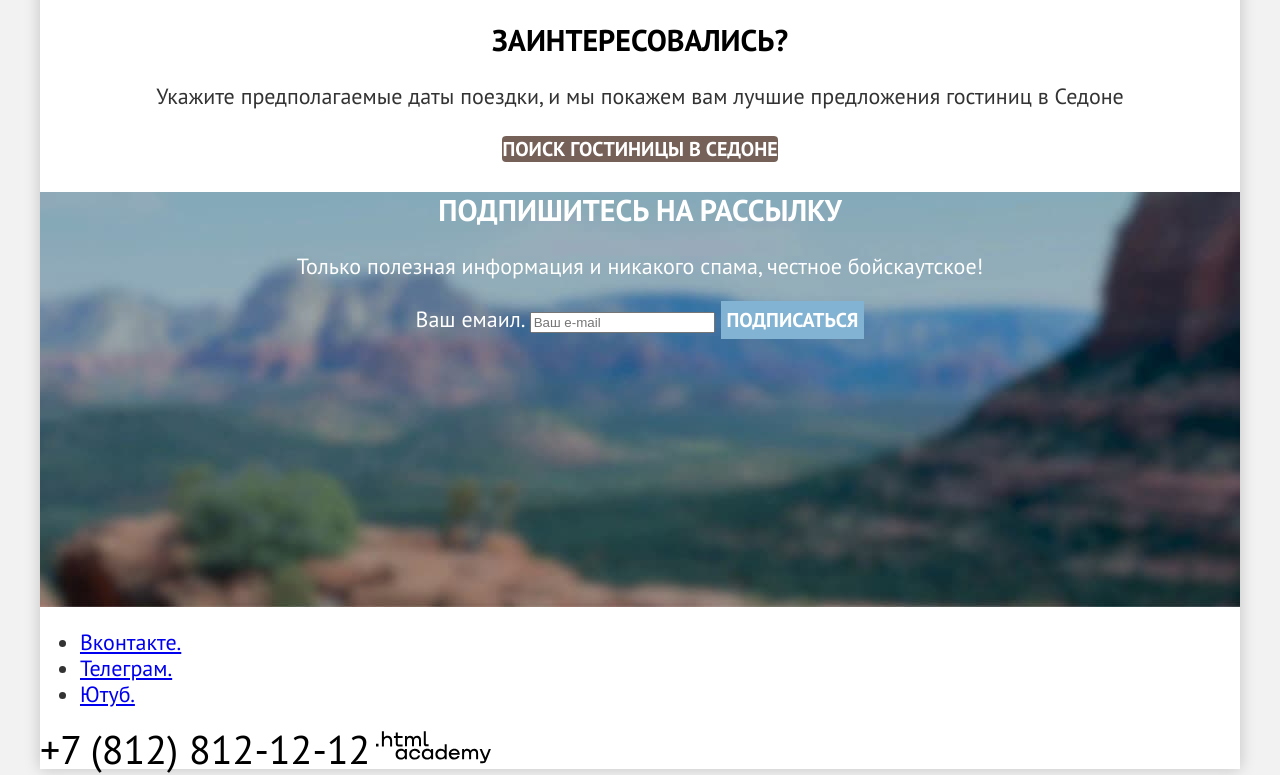
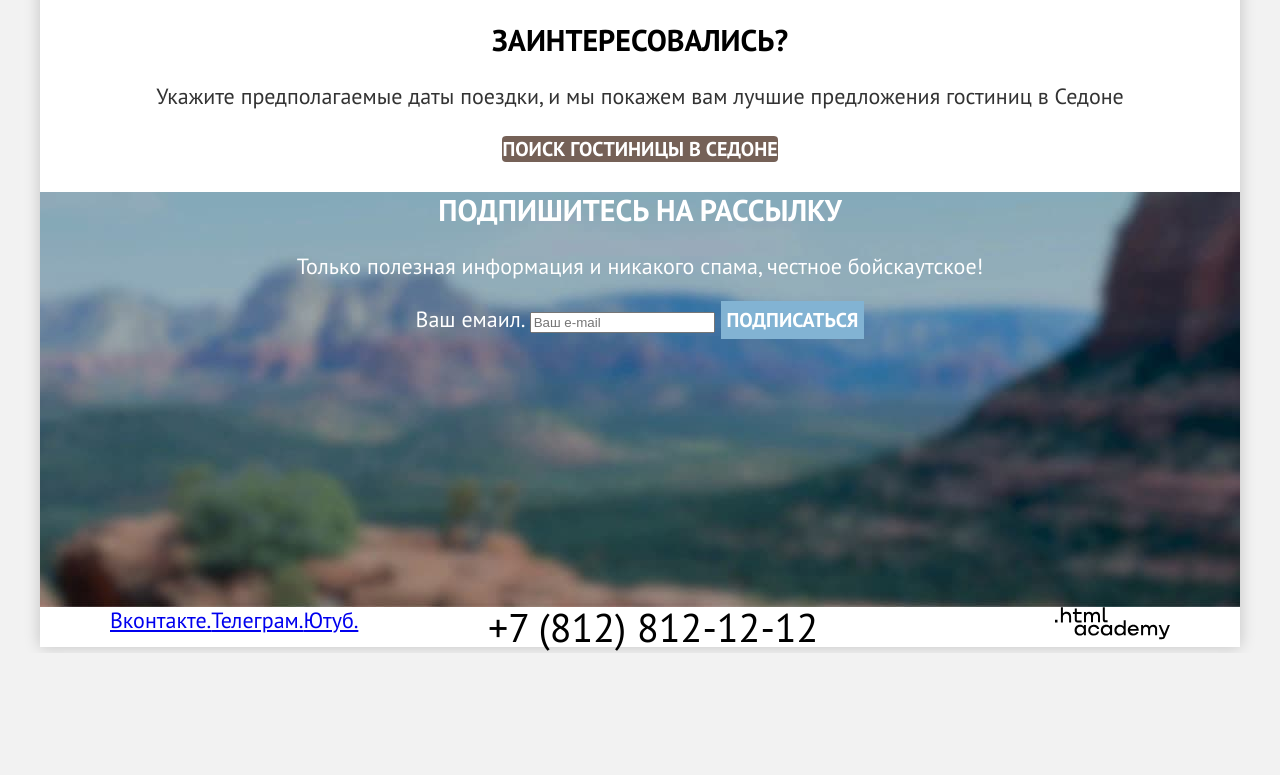
Before and after one commit to htmlacademy-htmlcss/1849265-sedona-37, a plain HTML site: page index.html in a window 1280 px wide. Shown: the part 2404-3179 px from the top of the page. After the commit the page ends 3057 px from the top, so only its background shows below. Drawn offline with Linux system fonts and the light colour scheme.

Commit message:
Добавляет flex в footer страницы index.html

```diff
--- a/index.html
+++ b/index.html
@@ -208,28 +208,29 @@
       </main>
       <!-- Подвал -->
       <footer class="page-footer">
-        <ul class="social-list">
-          <li class="social-item">
+        <div class="page-footer-container">
+          <ul class="footer-social-list">
+            <li class="footer-social-item">
               <a
-              class="social-icon"
+                class="footer-social-icon"
                 href="https://vk.com/htmlacademy"
                 target="_blank"
               >
                 <span class="visually-hidden">Вконтакте.</span>
               </a>
             </li>
-          <li class="social-item">
+            <li class="footer-social-item">
               <a
-              class="social-icon"
+                class="footer-social-icon"
                 href="https://t.me/htmlacademy"
                 target="_blank"
               >
                 <span class="visually-hidden">Телеграм.</span>
               </a>
             </li>
-          <li class="social-item">
+            <li class="footer-social-item">
               <a
-              class="social-icon"
+                class="footer-social-icon"
                 href="https://www.youtube.com/user/htmlacademyru"
                 target="_blank"
               >
@@ -238,7 +239,7 @@
             </li>
           </ul>
           <a class="footer-phone" href="tel:+78128121212">+7 (812) 812-12-12</a>
-        <a href="https://htmlacademy.ru/" target="_blank">
+          <a class="footer-logo" href="https://htmlacademy.ru/" target="_blank">
             <img
               src="images/logo/logo-footer-htmlacademy.svg"
               width="115"
@@ -246,6 +247,7 @@
               alt="Логотип HTMLacademy."
             />
           </a>
+        </div>
       </footer>
     </div>
   </body>
--- a/styles/styles.css
+++ b/styles/styles.css
@@ -327,12 +327,36 @@ background-color: #82B3D3;
 }
 
 /*Подвал*/
+.page-footer {
+  background: #FFFFFF;
+}
+
+.page-footer-container {
+  display: flex;
+  justify-content: space-between;
+  width: 1060px;
+  margin: 0 auto;
+}
+
+.footer-social-list {
+  display: flex;
+  width: 142px;
+  padding: 0;
+  margin: 0;
+  list-style: none;
+}
+
 .footer-phone {
+  width: 331px;
   font-size: 40px;
   line-height: 40px;
   text-transform: uppercase;
   text-decoration: none;
   color: #000000;
+}
+
+.footer-logo {
+  width: 115px;
 }
 
 
```
Lines whose indentation alone changed are shown as unchanged.
